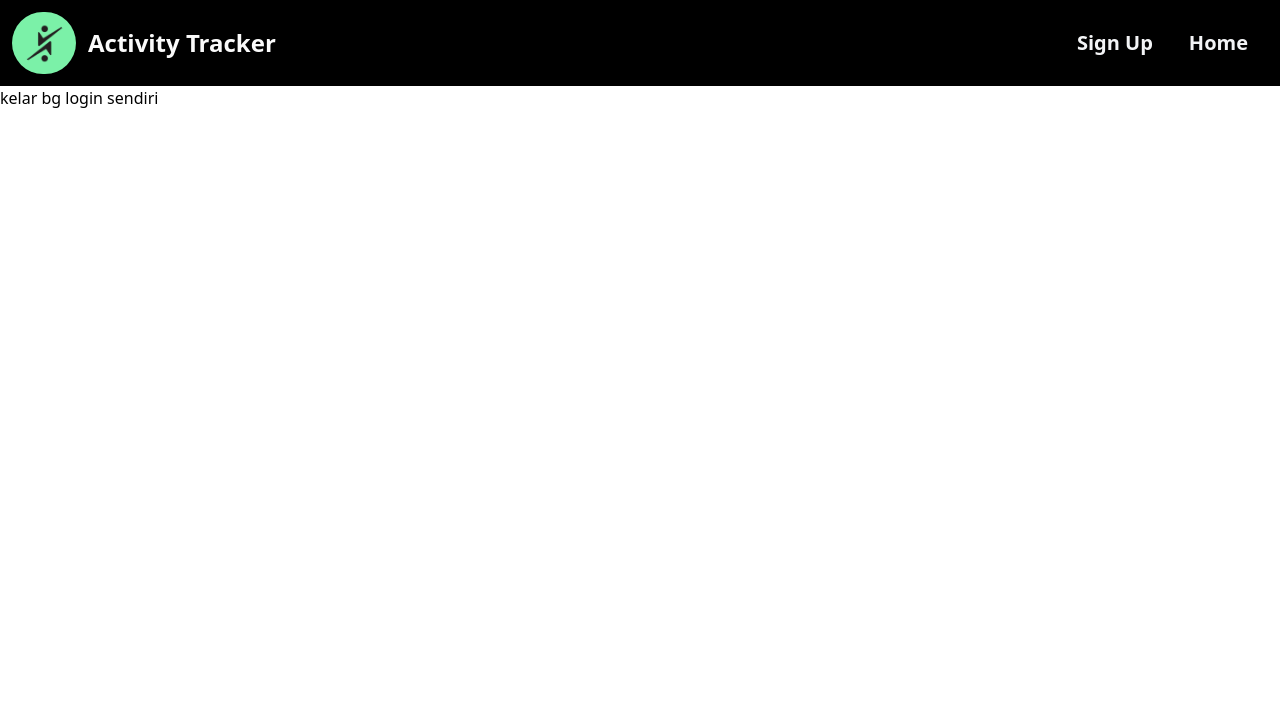
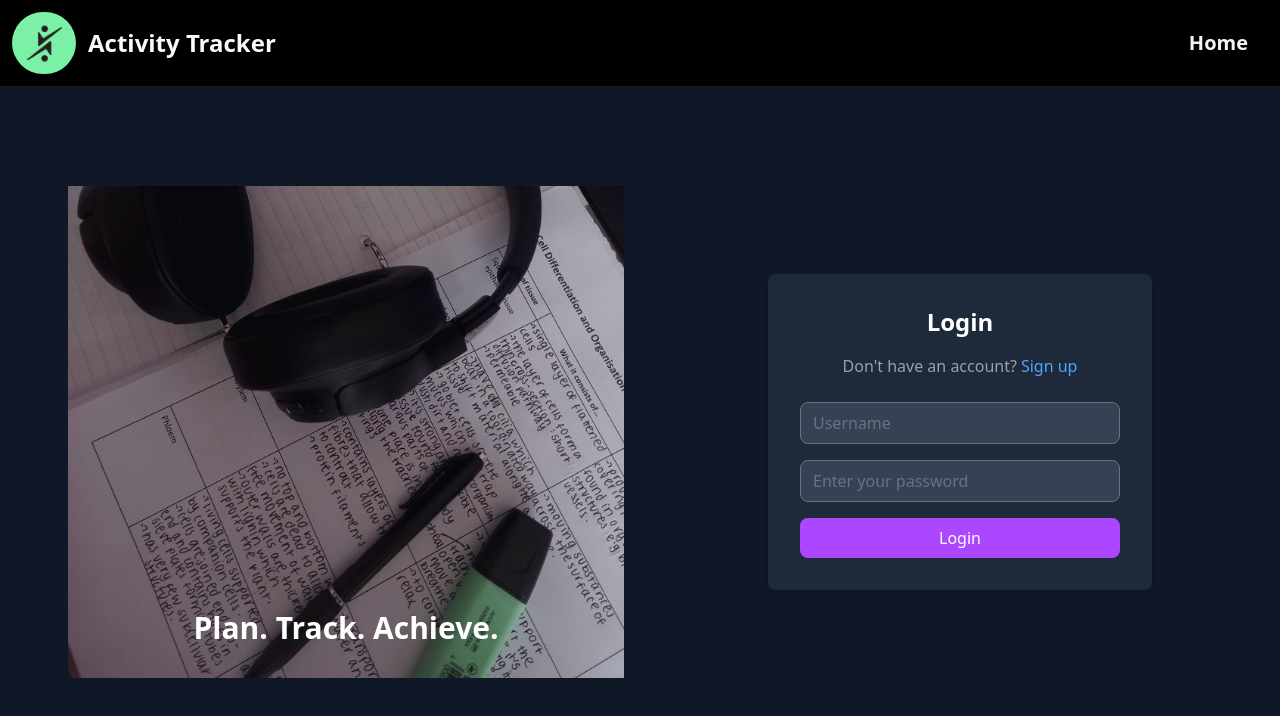
Before and after one commit to Gepx/activity-tracker, a React (Vite) app: page /login in a window 1280 px wide. Shown: the top 716 px of the page. Built offline with nearby package versions, Linux system fonts and the light colour scheme.

Commit message:
Added login form

```diff
--- a/src/layouts/LoginNav.jsx
+++ b/src/layouts/LoginNav.jsx
@@ -5,20 +5,12 @@ import { Link } from "react-router-dom";
 const LoginNav = () => {
   return (
     <>
-        <div className="flex items-center justify-between p-3 bg-black">
+        <div className="fixed top-0 left-0 right-0 flex items-center justify-between p-3 bg-black z-99">
             <div className="left-side flex items-center">
                 <img src={activityIcon} className='w-16 p-2 bg-green-300 rounded-full mr-3' />
                 <p className='font-semibold text-2xl text-neutral-50'>Activity Tracker</p>
             </div>
             <div className="right-side">
-                <div className="group inline-block relative">
-                    <Link
-                        to="/sign-up"
-                        className="text-gray-100 font-semibold text-xl cursor-pointer relative inline-block">
-                        <span className="relative z-10">Sign Up</span>
-                        <span className="absolute inset-x-0 bottom-0 h-[2px] bg-green-500 origin-left scale-x-0 transition-transform duration-300 ease-in-out group-hover:scale-x-100"></span>
-                    </Link>
-                </div>
                 <div className="group inline-block relative ml-9 mr-5">
                     <Link
                         to="/home"
--- a/src/pages/Login.jsx
+++ b/src/pages/Login.jsx
@@ -1,13 +1,119 @@
-import React from 'react'
-import LoginNav from '../layouts/LoginNav'
+import React, { useEffect, useState } from 'react';
+import { useNavigate } from 'react-router-dom'
+import LoginNav from '../layouts/LoginNav';
+import Carousel_1 from '../assets/carousel-1.jpg'
+import Carousel_2 from '../assets/Carousel-2.jpg'
 
 const Login = () => {
+  const [isLogin, setIsLogin] = useState(true);
+  const [username, setUsername] = useState('');
+  const [password, setPassword] = useState('');
+  const [currentImage, setCurrentImage] = useState(0)
+  const [currentText, setCurrentText] = useState(0)
+  const navigate = useNavigate()
+
+  const images = [Carousel_1, Carousel_2]
+  const texts = ['Stay on Track, Stay Ahead.', 'Plan. Track. Achieve.']
+
+  useEffect(() => {
+    const interval = setInterval(() => {
+      setCurrentImage((prev) => {
+        const newImageIndex = (prev + 1) % images.length;
+        return newImageIndex;
+      });
+
+      setCurrentText((prev) => {
+        const newTextIndex = (prev + 1) % texts.length;
+        return newTextIndex;
+      });
+    }, 5000);
+
+    return () => clearInterval(interval);
+  }, []);
+
+  const handleSubmit = (e) => {
+    e.preventDefault();
+
+    if (isLogin) {
+      navigate('/dashboard')
+    } else {
+      setIsLogin(true)
+      setUsername('')
+      setPassword('')
+    }
+  };
+
   return (
     <>
-        <LoginNav />
-        <p>kelar bg login sendiri</p>
+      <LoginNav />
+      <div className="flex h-screen pt-16 bg-gray-900 text-white">
+        {/* Left Side - Image/Carousel */}
+        <div className="w-1/2 flex items-center justify-center p-4 pl-17">
+          <div className="relative w-full h-[70%] flex items-center justify-center bg-gray-800 rounded-lg">
+            <img
+              src={images[currentImage]}
+              className="w-full h-full object-cover opacity-80 object-[50%_100%]"
+            />
+            <div className="absolute bottom-8 w-full text-center text-white">
+              <h2 className="text-3xl font-bold">{texts[currentText]}</h2>
+            </div>
+          </div>
+        </div>
+
+        {/* Right Side - Login Form */}
+        <div className="w-1/2 flex items-center justify-center p-4">
+          <div className="bg-gray-800 p-8 rounded-lg shadow-md w-96">
+            <h2 className="text-2xl font-bold mb-4 text-center">{isLogin ? 'Login' : 'Sign Up'}</h2>
+            <p className="text-center text-gray-400 mb-6">
+              {isLogin ? "Don't have an account?" : "Already have an account?"}
+              <button
+                onClick={() => setIsLogin(!isLogin)}
+                className="text-blue-400 ml-1"
+              >
+                {isLogin ? "Sign up" : "Log in"}
+              </button>
+            </p>
+            <form onSubmit={handleSubmit}>
+              <div className="mb-4">
+                <input
+                  type="text"
+                  placeholder="Username"
+                  className="w-full px-3 py-2 border rounded-lg focus:outline-none focus:ring focus:ring-blue-300 bg-gray-700 text-white"
+                  value={username}
+                  onChange={(e) => setUsername(e.target.value)}
+                  required
+                />
+              </div>
+              <div className="mb-4">
+                <input
+                  type="password"
+                  placeholder="Enter your password"
+                  className="w-full px-3 py-2 border rounded-lg focus:outline-none focus:ring focus:ring-blue-300 bg-gray-700 text-white"
+                  value={password}
+                  onChange={(e) => setPassword(e.target.value)}
+                  required
+                />
+              </div>
+              {isLogin?
+                null :
+                <div className="mb-4 flex items-center">
+                  <input type="checkbox" className="mr-2" required />
+                  <span className="text-gray-400">I agree to the <a href="#" className="text-blue-400">Terms & Conditions</a></span>
+                </div>
+              }
+
+              <button
+                type="submit"
+                className="w-full bg-purple-500 text-white py-2 rounded-lg hover:bg-purple-600 transition duration-300"
+              >
+                {isLogin ? "Login" : "Create account"}
+              </button>
+            </form>
+          </div>
+        </div>
+      </div>
     </>
-  )
-}
+  );
+};
 
-export default Login
+export default Login;
```
Also changed, not shown: src/assets/carousel-1.jpg (added), src/assets/carousel-2.jpg (added).
